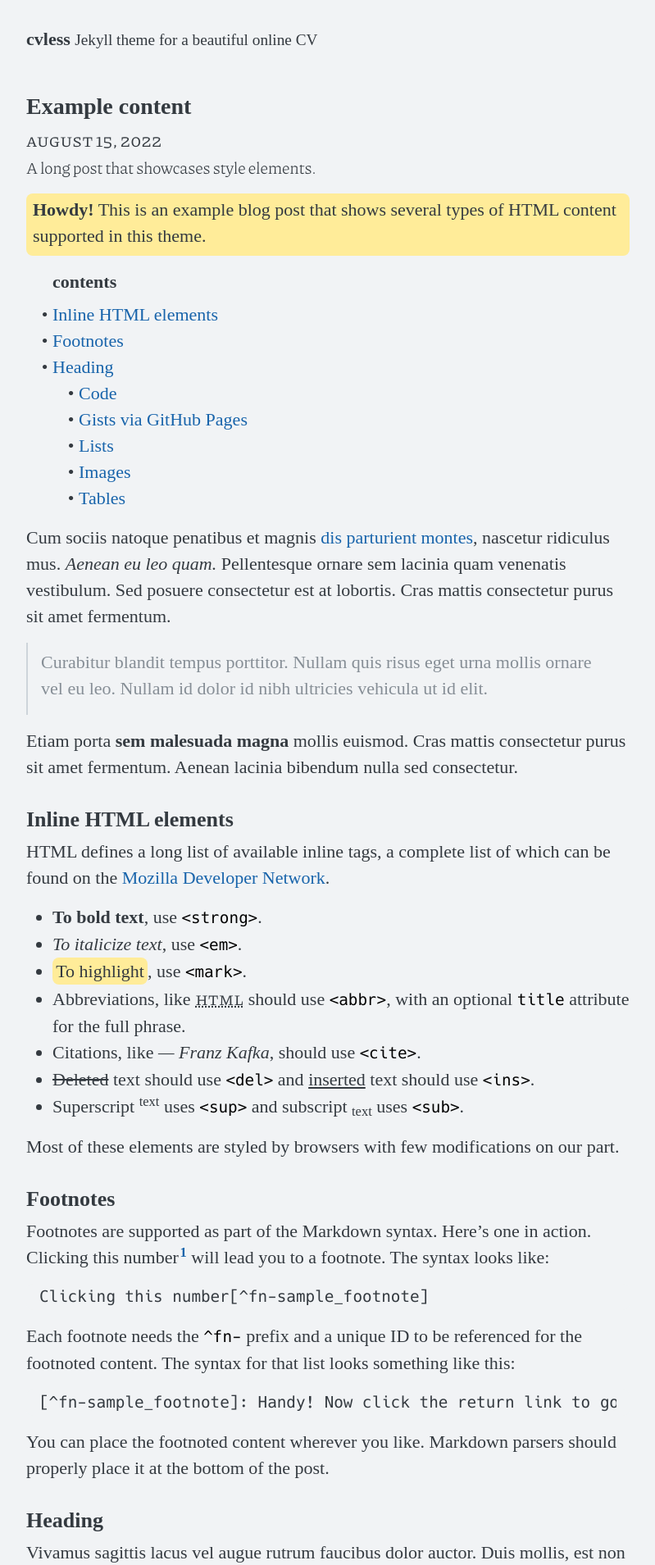
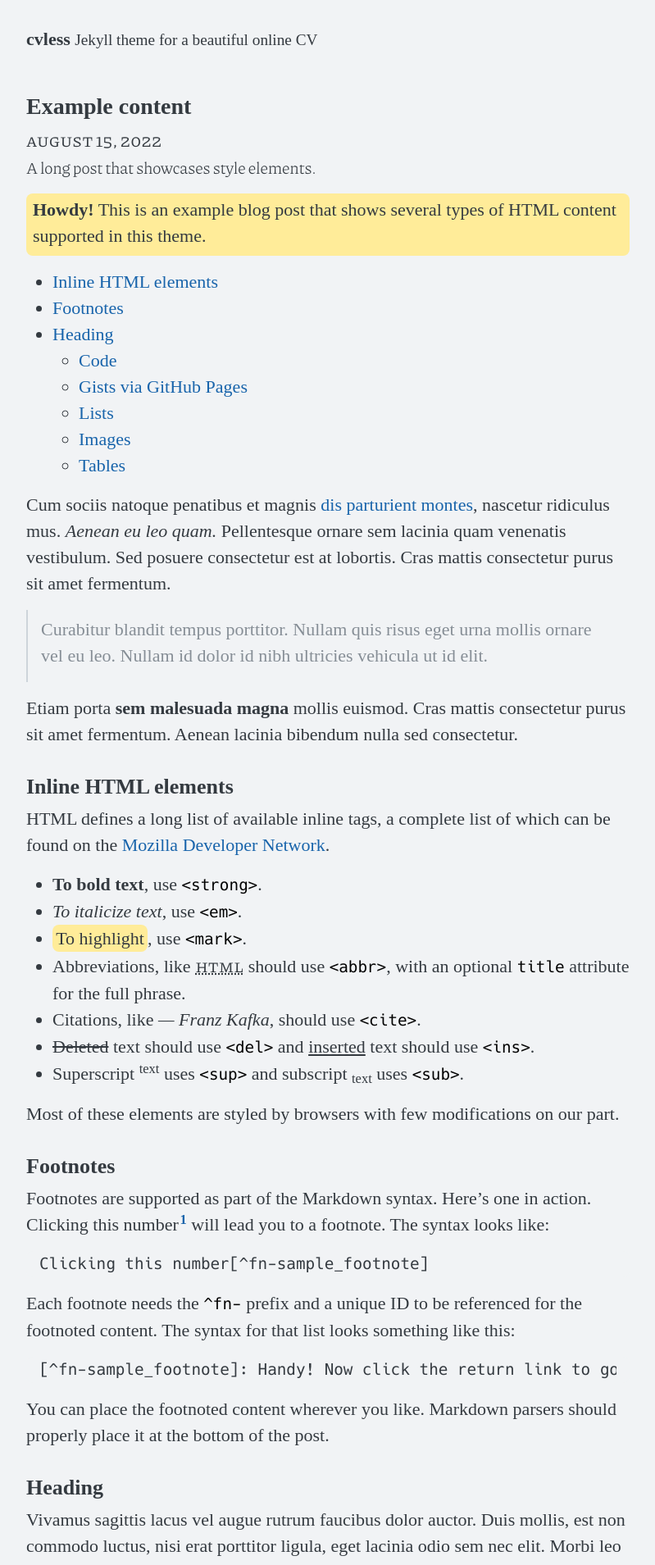
Before and after one commit to piazzai/cvless, a Jekyll site: the page built from _posts/2022-08-15-example-content.md, in a window 1280 px wide. Shown: the top 1909 px of the page at 82% size, without its empty margins (240-1039 px from the left). Built offline with Jekyll 4.4.1, drawn with Linux system fonts in a browser that asks for light colours; some web fonts are replaced.

Commit message:
Restore default toc styling

```diff
--- a/_sass/_base.scss
+++ b/_sass/_base.scss
@@ -66,24 +66,6 @@ li::marker {
   }
 }
 
-#markdown-toc {
-  padding: 0 calc(var(--spacer) * 2);
-  margin-bottom: var(--spacer);
-
-  &::before {
-    display: block;
-    margin-bottom: calc(var(--spacer) / 2);
-    content: "Contents";
-    text-transform: lowercase;
-    font-family: var(--body-font-family-sc);
-    font-weight: calc(var(--body-font-weight) + var(--body-font-weight-increment));
-  }
-
-  li::marker {
-    content: "• ";
-  }
-}
-
 img {
   display: block;
   max-width: 100%;
```
